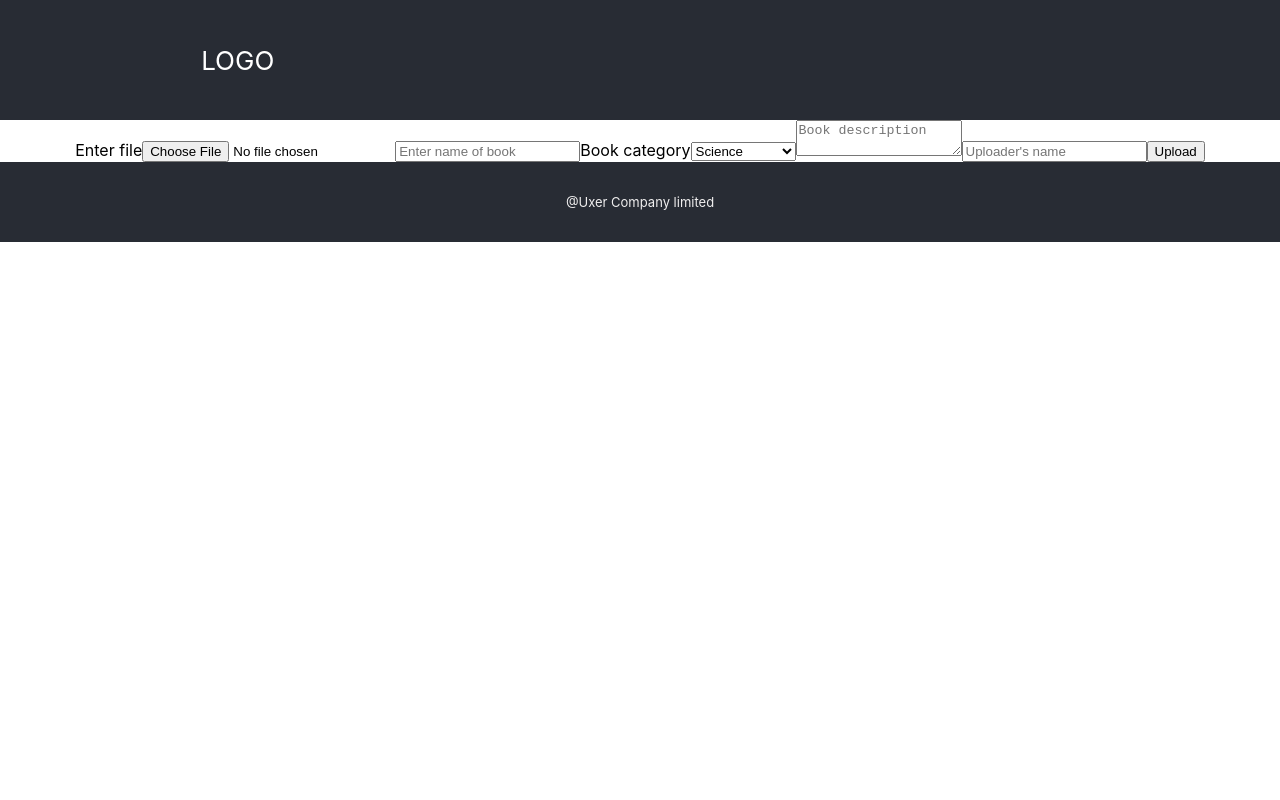
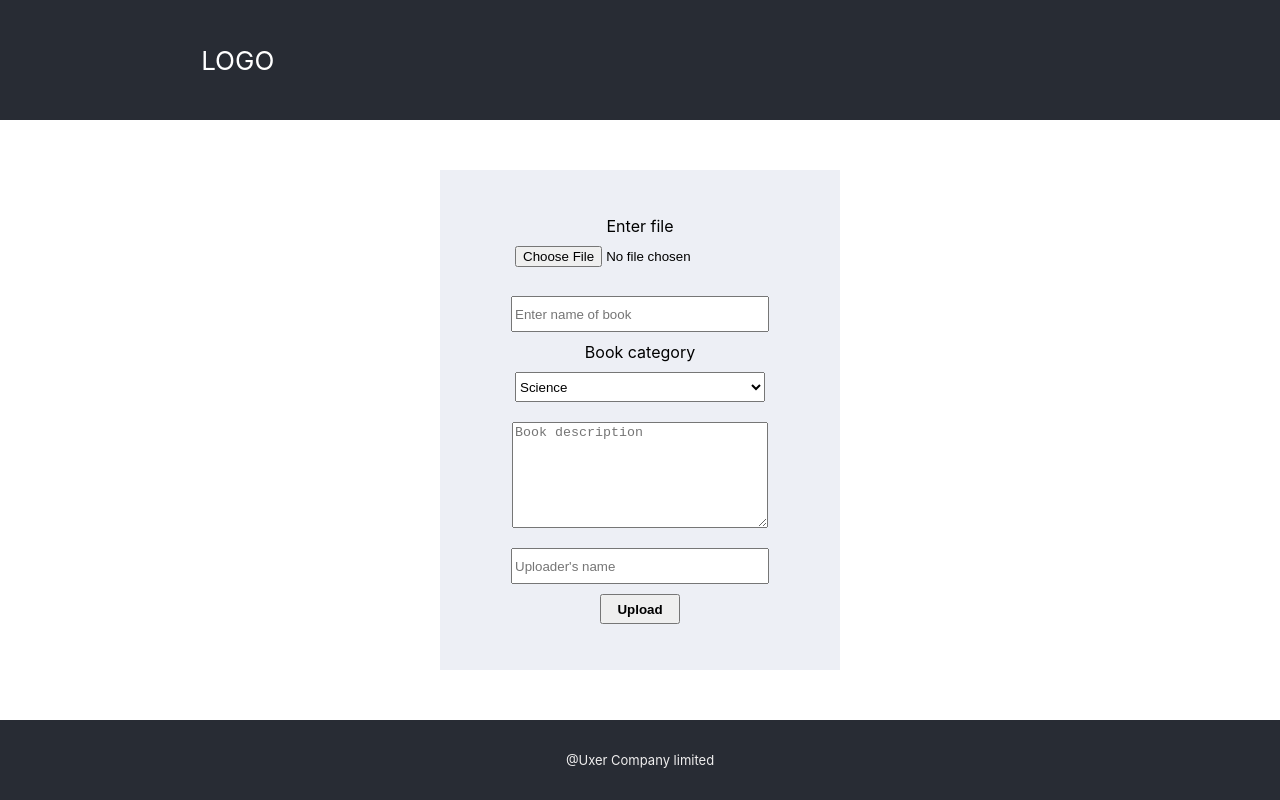
Before and after one commit to Hamza1610/UxerDL-Alx, a React (Create React App) app in the folder frontend/: page /api/upload in a window 1280 px wide. Built offline with nearby package versions, Linux system fonts and the light colour scheme.

Commit message:
id finder

```diff
--- a/frontend/src/App.css
+++ b/frontend/src/App.css
@@ -4,7 +4,7 @@
 .App {
   text-align: center;
 }
-
+/* Overall div */
 .App-header {
   position: sticky;
   top: 0;
@@ -21,6 +21,7 @@
 .menuIcon {
   height: 45px;
 }
+/* Search component */
 .searchInput, .searchButton{
   height: 45px;
   font-size: 20px;
@@ -31,6 +32,7 @@
 .searchButton {
   width: 100px;
 }
+/* List component */
 .listRow {
   width: 100vw;
   display: flex;
@@ -38,6 +40,7 @@
   align-items: center;
   flex-wrap: wrap;
 }
+/* Card components */
 .card-div {
   height: 45vh;
   width: 300px;
@@ -66,7 +69,51 @@
   display: block;
   text-align: left;
 }
+/* Upload component */
+.form-div {
+  display: flex;
+  justify-content: center;
+  align-items: center;
+  width: 100vw;
+  height: 75vh;
+}
+.uploadForm {
+  display: flex;
+  flex-direction: column;
+  justify-content: center;
+  align-items: center;
+  height: 500px;
+  width: 400px;
+  background-color: #edeff5;
 
+}
+.fileName, .bookName, .bookCategory, .UploaderName {
+  width: 250px;
+  height: 30px;
+  margin: 10px;
+}
+.bookDescription {
+  margin: 10px;
+  max-width: 250px;
+  max-height: 100px;
+  min-width: 250px;
+  min-height: 100px;
+}
+.submitButton {
+  width: 80px;
+  height: 30px;
+  font-weight: bolder;
+
+}
+.submitButton:hover {
+  color: white;
+  background-color: #282c34;
+  transition: all 1s;
+  border-style: none;
+
+}
+.errorName {
+}
 .App-link {
   color: #61dafb;
 }
--- a/frontend/src/components/Upload.js
+++ b/frontend/src/components/Upload.js
@@ -44,8 +44,9 @@ const Upload = () => {
 
     }
     return (
+        <div className="form-div">
             <form className="uploadForm" onSubmit={handleSubmit}>
-            <label for="fileName">Enter file</label>
+                <label htmlFor="fileName">Enter file</label>
                 <input
                     type="file"
                     name = "fileName"
@@ -65,7 +66,7 @@ const Upload = () => {
                     value={bookName}
                     required
                 />
-            <label for ="bookCategory">Book category</label>
+                <label htmlFor ="bookCategory">Book category</label>
                 <select
                 name = "bookCategory"
                 className = "bookCategory"
@@ -103,6 +104,7 @@ const Upload = () => {
                 />
 
             </form>
+        </div>
     )
 }
 export default Upload;
--- a/frontend/src/components/card.js
+++ b/frontend/src/components/card.js
@@ -3,8 +3,34 @@ const Card = (props) => {
 
     const listDetails = props.list
 
+    const handleClick = async () => {
+        console.log("Function clicked");
+        try {
+            const response = await fetch('/api/download', {
+            method: 'POST',
+            body: JSON.stringify({ _id : listDetails._id }),
+            headers: {
+              'Content-Type': 'application/json',
+            },
+          });
+
+          if (!response.ok) {
+            console.log('Error');
+            return;
+          }
+
+          const json = await response.json();
+          console.log(json);
+          } catch (error) {
+            console.error('Error:', error);
+          }
+
+    }
     return (
         <div className="card-div">
+            <div className="dowload-div">
+                <button onClick={handleClick}>Download</button>
+            </div>
             <div className="card-content">
                 <div className="book-destription-div">{listDetails.bookDescription}</div>
                 <div className="book-detail-div">
```
Also changed, not shown: 1 other file (tests, documents, lock files or other folders). Lines whose indentation alone changed are shown as unchanged.
